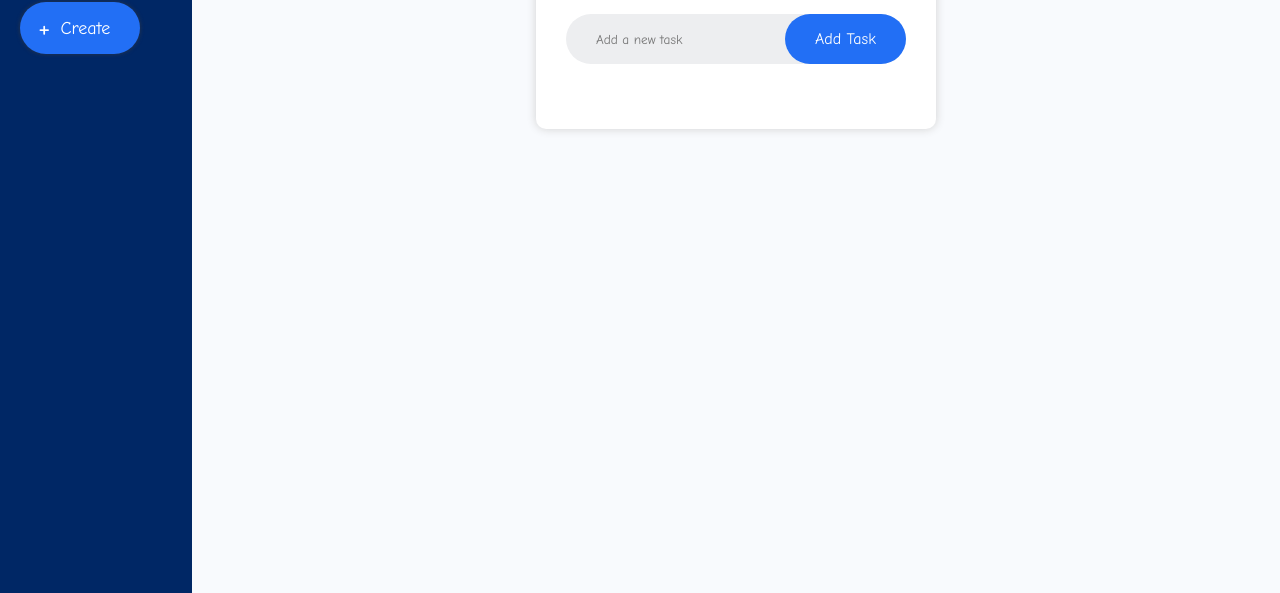
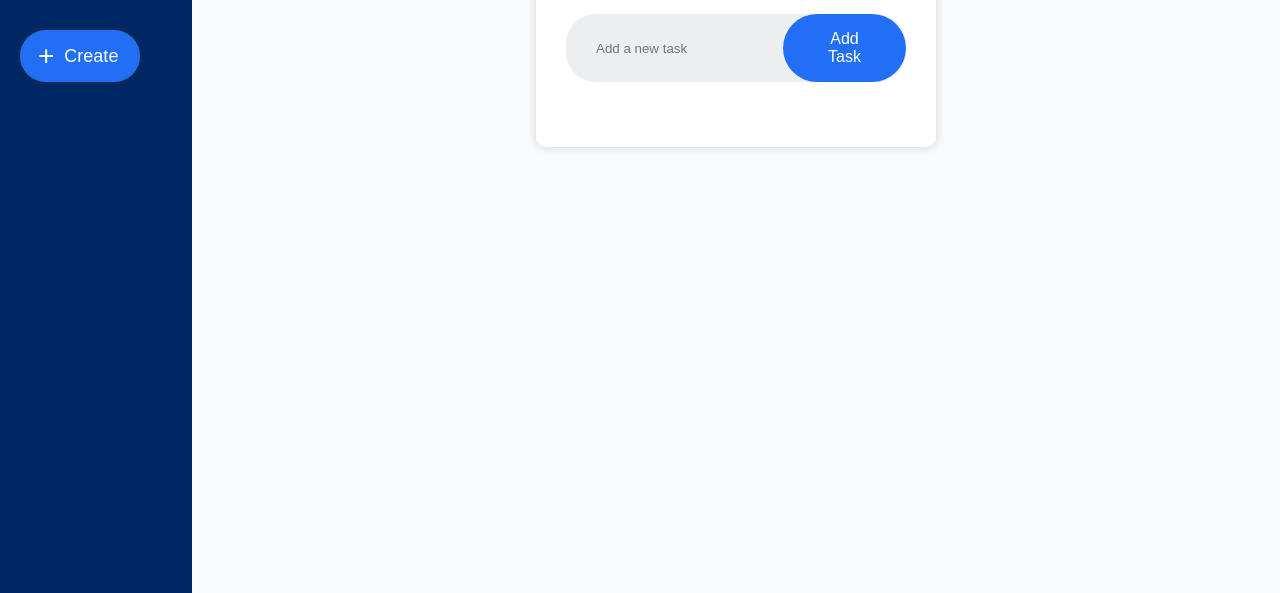
Before and after one commit to mxhmoodem/to-do-list, a plain HTML site: page index.html in a window 1280 px wide. Shown: the part 207-800 px from the top of the page. Drawn offline with Linux system fonts and the light colour scheme.

Commit message:
Make list scrolling internal

```diff
--- a/style.css
+++ b/style.css
@@ -2,7 +2,8 @@
   margin: 0;
   padding: 0;
   box-sizing: border-box;
-  font-family: "Comic Sans MS", cursive, sans-serif;
+  font-family: 'Poppins', sans-serif;
+  /*maybe comic sans*/
 }
 
 body {
@@ -134,6 +135,9 @@ body {
   display: flex;
   justify-content: center;
   align-items: flex-start;
+  flex-wrap: nowrap;
+  overflow-x: auto;
+  height: calc(100vh - 70px);
 }
 
 #header-title {
```
